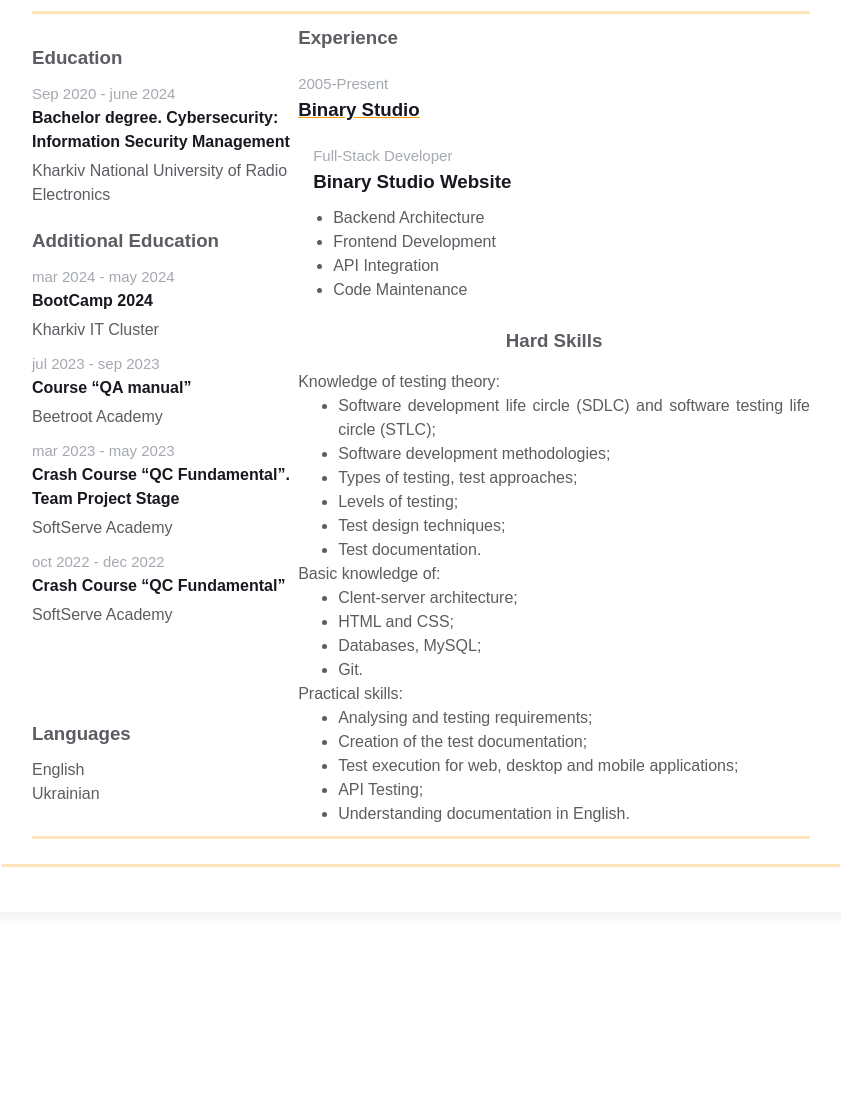
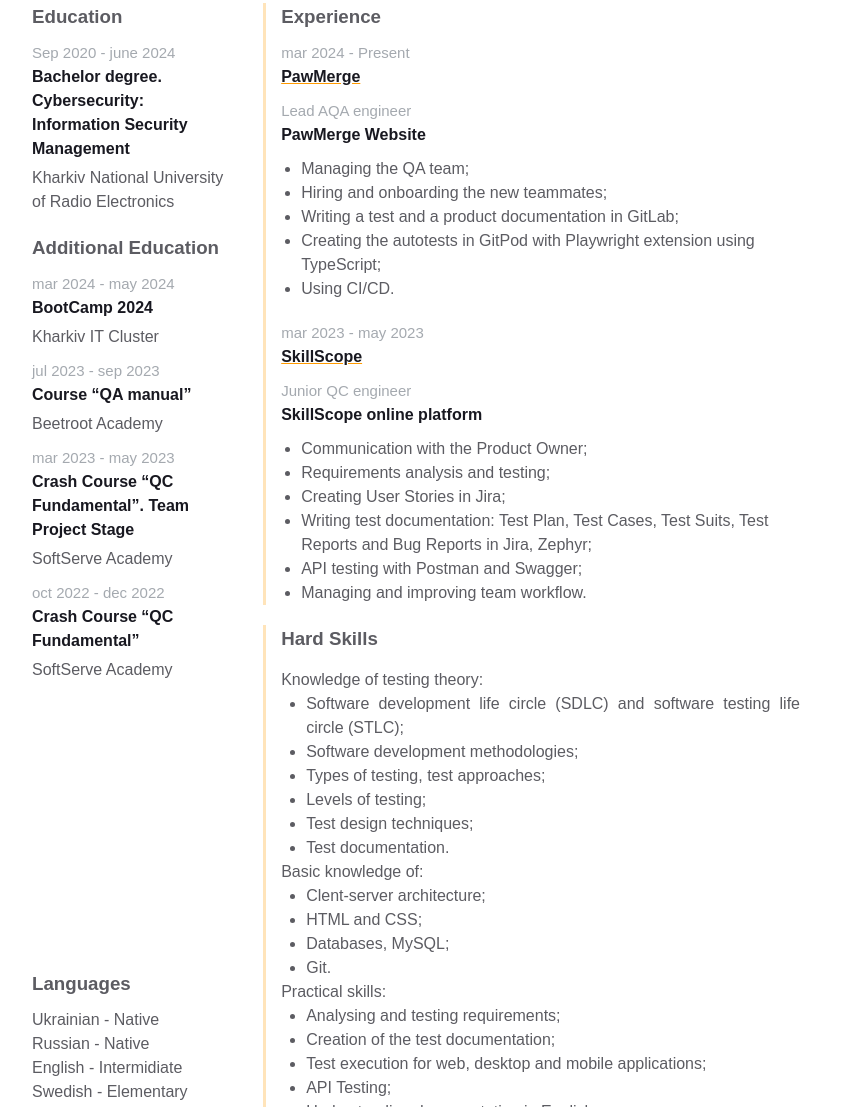
Before and after one commit to DariaHontar/homepage, a plain HTML site: page index.html in a window 1280 px wide. Shown: the part 571-1678 px from the top of the page, without its empty margins (219-1060 px from the left). Before the commit the page ends 1534 px from the top, so only its background shows below. Drawn offline with Linux system fonts and the light colour scheme.

Commit message:
update: experience block

```diff
--- a/index.html
+++ b/index.html
@@ -12,7 +12,7 @@
     <main>
       <div class="resume">
         <div class="container">
-          <div class="resume__block">
+          <div>
             <h1 class="contact-info__header">Daria Hontar</h1>
             <h3 class="contact-info__sub-header">Junior QA engineer</h3>
 
@@ -96,7 +96,7 @@
 
 
             <div class="container">
-              <div class="resume__block">
+              <div>
                 <div class="main-info fh">
 
                   <div class="additional-info fv">
@@ -143,8 +143,10 @@
 
                       <div class="additional-info__languages">
                         <h3 class="additional-info__languages-header">Languages</h3>
-                        <p class="additional-info__languages-item">English</p>
-                        <p class="additional-info__languages-item">Ukrainian</p>
+                        <p class="additional-info__languages-item">Ukrainian - Native</p>
+                        <p class="additional-info__languages-item">Russian - Native</p>
+                        <p class="additional-info__languages-item">English - Intermidiate</p>
+                        <p class="additional-info__languages-item">Swedish - Elementary</p>
                       </div>
                     </div>
 
@@ -154,22 +156,43 @@
                     <div class="experiences">
 
                       <h3 class="experiences__header">Experience</h3>
+
                       <div class="experiences__company">
                         <div class="experiences__company-header">
-                          <span class="experiences__company-header-durability">2005-Present</span>
-                          <h3 class="experiences__company-header-name">Binary Studio</h3>
+                          <span class="experiences__company-header-durability">mar 2024 - Present</span>
+                          <h4 class="experiences__company-header-name">PawMerge</h4>
                         </div>
 
                         <div class="experiences__company-project">
-                          <span class="experiences__company-project-role">Full-Stack Developer</span>
-                          <h3 class="experiences__company-project-name">Binary Studio Website</h3>
+                          <span class="experiences__company-project-role">Lead AQA engineer</span>
+                          <h4 class="experiences__company-project-name">PawMerge Website</h4>
                           <ul class="experiences__company-project-responsibilities">
-                            <li>Backend Architecture</li>
-                            <li>Frontend Development</li>
-                            <li>API Integration</li>
-                            <li>Code Maintenance</li>
+                            <li>Managing the QA team;</li>
+                            <li>Hiring and onboarding the new teammates;</li>
+                            <li>Writing a test and a product documentation in GitLab;</li>
+                            <li>Creating the autotests in GitPod with Playwright extension using TypeScript;</li>
+                            <li>Using CI/CD.</li>
                           </ul>
+                        </div>
+                      </div>
 
+                      <div class="experiences__company">
+                        <div class="experiences__company-header">
+                          <span class="experiences__company-header-durability">mar 2023 - may 2023</span>
+                          <h4 class="experiences__company-header-name">SkillScope</h4>
+                        </div>
+
+                        <div class="experiences__company-project">
+                          <span class="experiences__company-project-role">Junior QC engineer</span>
+                          <h4 class="experiences__company-project-name">SkillScope online platform</h4>
+                          <ul class="experiences__company-project-responsibilities">
+                            <li>Communication with the Product Owner;</li>
+                            <li>Requirements analysis and testing;</li>
+                            <li>Creating User Stories in Jira;</li>
+                            <li>Writing test documentation: Test Plan, Test Cases, Test Suits, Test Reports and Bug Reports in Jira, Zephyr;</li>
+                            <li>API testing with Postman and Swagger;</li>
+                            <li>Managing and improving team workflow.</li>
+                          </ul>
                         </div>
                       </div>
                     </div>
--- a/styles.css
+++ b/styles.css
@@ -165,34 +165,52 @@
     text-align: justify;
   }
 
+  .skills{
+    border-left: 3px solid var(--border-color);
+    flex: 1 1 60%;
+    margin-right: 10px;
+    margin-left: 10px;
+  }
+
   .skills__header {
     color: var(--secondary-text-color);
-    text-align: center;
+    text-align: left;
     margin-bottom: 15px;
+    margin-left: 15px;
   }
 
   .skills__text {
     color: var(--secondary-text-color);
     text-align: justify;
+    margin-left: 15px;
   }
 
   /*Experience and additional info styles*/
 
   .experiences {
     flex: 1 1 60%;
-    margin-right: 50px;
+    margin-right: 10px;
+    margin-left: 10px;
+    border-left: 3px solid var(--border-color);
   }
 
   .experiences__header {
     color: var(--secondary-text-color);
     text-align: left;
-    margin-bottom: 20px;
+    margin-top: 20px;
+    margin-bottom: 10px;
+    margin-left: 15px;
+  }
+
+  .experiences__company-header{
+    margin-left: 15px;
+    margin-bottom: 10px;
   }
 
   .experiences__company-header-durability {
     color: var(--durability-text-color);
     text-align: left;
-    margin-bottom: 10px;
+    margin-bottom: 5px;
     font-size: 15px;
   }
 
@@ -201,12 +219,12 @@
     text-decoration-color: var(--text-decoration-color);
     text-decoration-line: underline;
     text-align: left;
-    margin-bottom: 20px;
+    margin-bottom: 10px;
   }
 
   .experiences__company-project {
     margin-left: 15px;
-    margin-bottom: 25px;
+    margin-bottom: 15px;
   }
 
   .experiences__company-project-role {
@@ -225,10 +243,12 @@
   .experiences__company-project-responsibilities {
     color: var(--secondary-text-color);
     padding-left: 20px;
+    margin-bottom: 20px;
   }
 
   .additional-info {
     flex: 1 1 40%;
+    margin-right: 10px;
   }
 
   .additional-info__education {
```
